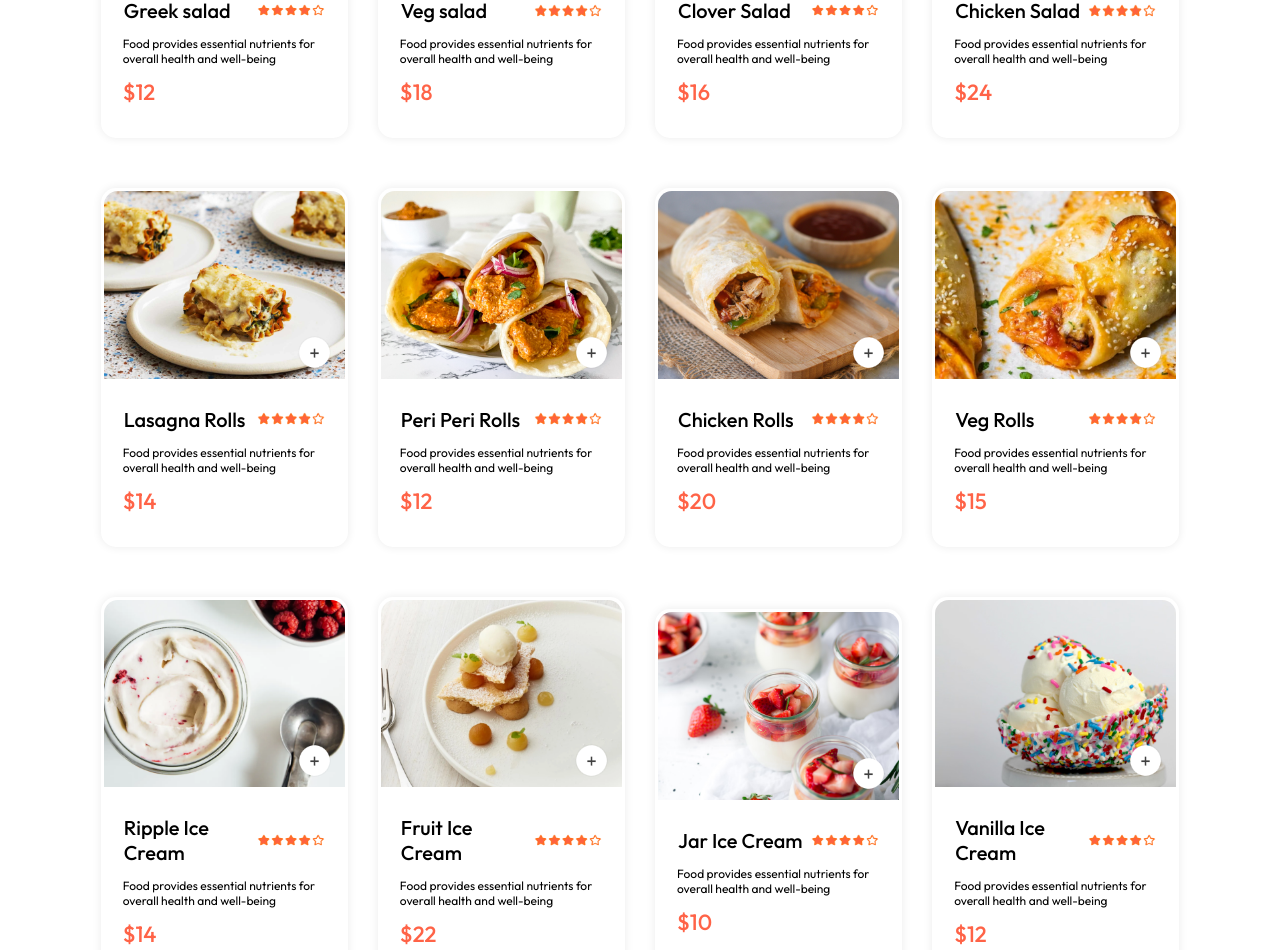
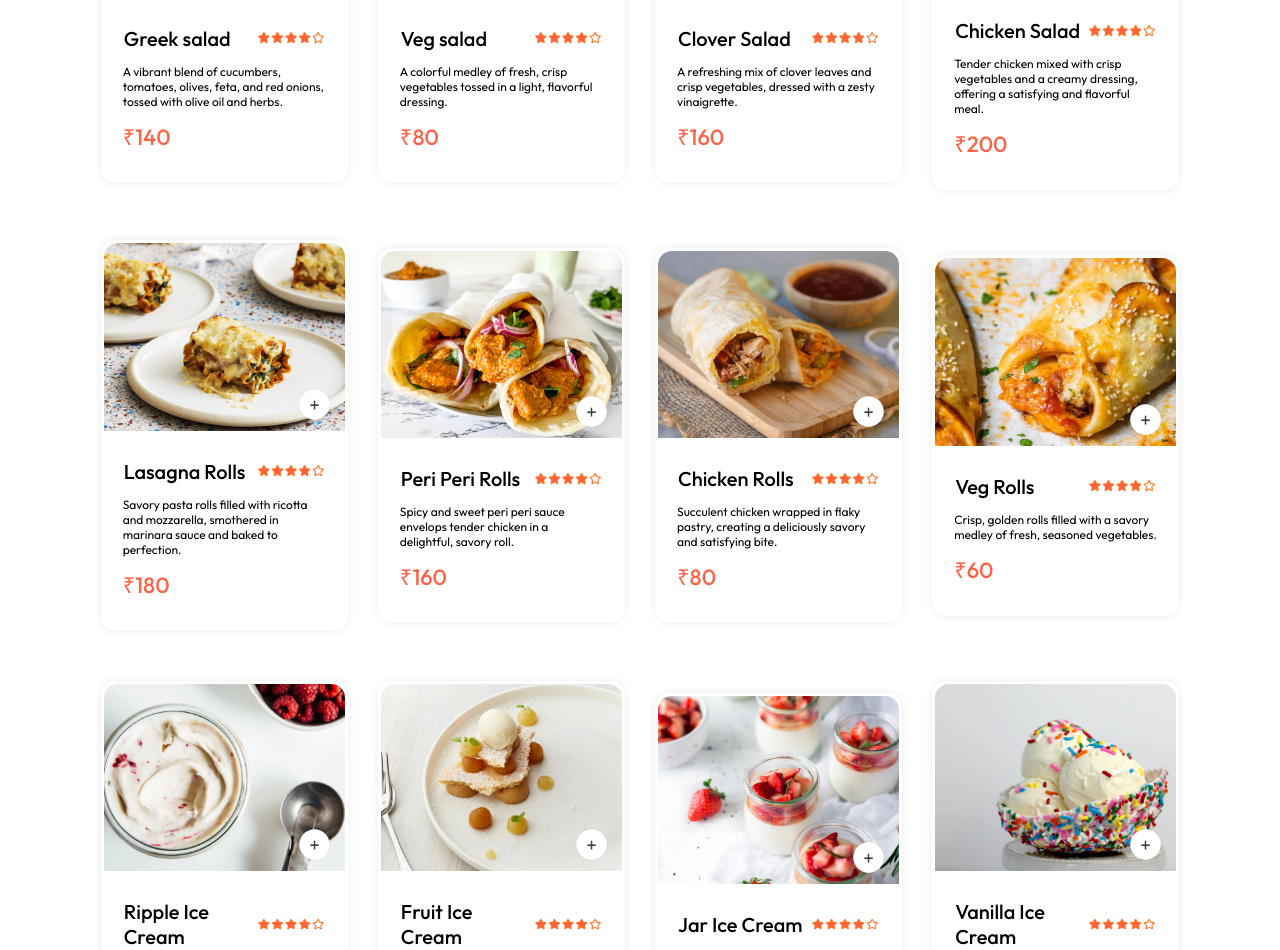
Before and after one commit to pratibha456/Food-Del-App, a React (Vite) app in the folder Frontend/: page / in a window 1280 px wide. Shown: the part 1262-2212 px from the top of the page. Built offline with nearby package versions, Linux system fonts and the light colour scheme.

Commit message:
changed the food description, price etc.

```diff
--- a/Frontend/src/assets/assets.js
+++ b/Frontend/src/assets/assets.js
@@ -121,230 +121,230 @@ export const food_list = [
         _id: "1",
         name: "Greek salad",
         image: food_1,
-        price: 12,
-        description: "Food provides essential nutrients for overall health and well-being",
+        price: 140,
+        description: "A vibrant blend of cucumbers, tomatoes, olives, feta, and red onions, tossed with olive oil and herbs.",
         category: "Salad"
     },
     {
         _id: "2",
         name: "Veg salad",
         image: food_2,
-        price: 18,
-        description: "Food provides essential nutrients for overall health and well-being",
+        price: 80,
+        description: "A colorful medley of fresh, crisp vegetables tossed in a light, flavorful dressing.",
         category: "Salad"
     }, {
         _id: "3",
         name: "Clover Salad",
         image: food_3,
-        price: 16,
-        description: "Food provides essential nutrients for overall health and well-being",
+        price: 160,
+        description: "A refreshing mix of clover leaves and crisp vegetables, dressed with a zesty vinaigrette.",
         category: "Salad"
     }, {
         _id: "4",
         name: "Chicken Salad",
         image: food_4,
-        price: 24,
-        description: "Food provides essential nutrients for overall health and well-being",
+        price: 200,
+        description: "Tender chicken mixed with crisp vegetables and a creamy dressing, offering a satisfying and flavorful meal.",
         category: "Salad"
     }, {
         _id: "5",
         name: "Lasagna Rolls",
         image: food_5,
-        price: 14,
-        description: "Food provides essential nutrients for overall health and well-being",
+        price: 180,
+        description: "Savory pasta rolls filled with ricotta and mozzarella, smothered in marinara sauce and baked to perfection.",
         category: "Rolls"
     }, {
         _id: "6",
         name: "Peri Peri Rolls",
         image: food_6,
-        price: 12,
-        description: "Food provides essential nutrients for overall health and well-being",
+        price: 160,
+        description: "Spicy and sweet peri peri sauce envelops tender chicken in a delightful, savory roll.",
         category: "Rolls"
     }, {
         _id: "7",
         name: "Chicken Rolls",
         image: food_7,
-        price: 20,
-        description: "Food provides essential nutrients for overall health and well-being",
+        price: 80,
+        description: "Succulent chicken wrapped in flaky pastry, creating a deliciously savory and satisfying bite.",
         category: "Rolls"
     }, {
         _id: "8",
         name: "Veg Rolls",
         image: food_8,
-        price: 15,
-        description: "Food provides essential nutrients for overall health and well-being",
+        price: 60,
+        description: "Crisp, golden rolls filled with a savory medley of fresh, seasoned vegetables.",
         category: "Rolls"
     }, {
         _id: "9",
         name: "Ripple Ice Cream",
         image: food_9,
-        price: 14,
-        description: "Food provides essential nutrients for overall health and well-being",
+        price: 140,
+        description: "Creamy, indulgent ice cream with delightful swirls of rich, flavorful ribbons throughout.",
         category: "Deserts"
     }, {
         _id: "10",
         name: "Fruit Ice Cream",
         image: food_10,
-        price: 22,
-        description: "Food provides essential nutrients for overall health and well-being",
+        price: 220,
+        description: "FA refreshing treat featuring smooth, creamy ice cream bursting with vibrant, fruity flavors.",
         category: "Deserts"
     }, {
         _id: "11",
         name: "Jar Ice Cream",
         image: food_11,
-        price: 10,
-        description: "Food provides essential nutrients for overall health and well-being",
+        price: 160,
+        description: "Decadent ice cream layers in a jar, offering a delightful blend of rich flavors and textures in every spoonful.",
         category: "Deserts"
     }, {
         _id: "12",
         name: "Vanilla Ice Cream",
         image: food_12,
-        price: 12,
-        description: "Food provides essential nutrients for overall health and well-being",
+        price: 190,
+        description: "Classic, creamy vanilla ice cream with a rich, smooth flavor that’s simply irresistible.",
         category: "Deserts"
     },
     {
         _id: "13",
         name: "Chicken Sandwich",
         image: food_13,
-        price: 12,
-        description: "Food provides essential nutrients for overall health and well-being",
+        price: 220,
+        description: "Tender, seasoned chicken nestled in a soft, toasted bun with crisp toppings for a satisfying bite.",
         category: "Sandwich"
     },
     {
         _id: "14",
         name: "Vegan Sandwich",
         image: food_14,
-        price: 18,
-        description: "Food provides essential nutrients for overall health and well-being",
+        price: 180,
+        description: "A flavorful, wholesome blend of fresh veggies and plant-based ingredients, stacked between hearty, toasted bread.",
         category: "Sandwich"
     }, {
         _id: "15",
         name: "Grilled Sandwich",
         image: food_15,
-        price: 16,
-        description: "Food provides essential nutrients for overall health and well-being",
+        price: 160,
+        description: "Warm, crispy bread enveloping melted cheese and savory fillings, grilled to golden perfection.",
         category: "Sandwich"
     }, {
         _id: "16",
         name: "Bread Sandwich",
         image: food_16,
-        price: 24,
-        description: "Food provides essential nutrients for overall health and well-being",
+        price: 120,
+        description: "Simple yet satisfying, with fresh, flavorful fillings nestled between soft, sliced bread.",
         category: "Sandwich"
     }, {
         _id: "17",
         name: "Cup Cake",
         image: food_17,
-        price: 14,
-        description: "Food provides essential nutrients for overall health and well-being",
+        price: 90,
+        description: "Delicately baked and frosted, this charming cupcake offers a burst of sweetness in every bite.",
         category: "Cake"
     }, {
         _id: "18",
         name: "Vegan Cake",
         image: food_18,
-        price: 12,
-        description: "Food provides essential nutrients for overall health and well-being",
+        price: 70,
+        description: "A moist, deliciously sweet cake made with plant-based ingredients, perfect for a guilt-free indulgence.",
         category: "Cake"
     }, {
         _id: "19",
         name: "Butterscotch Cake",
         image: food_19,
-        price: 20,
-        description: "Food provides essential nutrients for overall health and well-being",
+        price: 200,
+        description: "A rich, buttery cake drizzled with luscious butterscotch sauce for a delightful, melt-in-your-mouth experience.",
         category: "Cake"
     }, {
         _id: "20",
         name: "Sliced Cake",
         image: food_20,
-        price: 15,
-        description: "Food provides essential nutrients for overall health and well-being",
+        price: 150,
+        description: "Perfectly sliced, this cake offers a moist, delectable treat with every bite, ideal for sharing.",
         category: "Cake"
     }, {
         _id: "21",
         name: "Garlic Mushroom ",
         image: food_21,
-        price: 14,
-        description: "Food provides essential nutrients for overall health and well-being",
+        price: 300,
+        description: "Savory garlic-infused mushrooms sautéed to perfection, offering a rich, aromatic delight in every bite.",
         category: "Pure Veg"
     }, {
         _id: "22",
         name: "Fried Cauliflower",
         image: food_22,
-        price: 22,
-        description: "Food provides essential nutrients for overall health and well-being",
+        price: 220,
+        description: "Crispy, golden-brown cauliflower bites seasoned to perfection for a deliciously crunchy and flavorful treat.",
         category: "Pure Veg"
     }, {
         _id: "23",
         name: "Mix Veg Pulao",
         image: food_23,
-        price: 10,
-        description: "Food provides essential nutrients for overall health and well-being",
+        price: 180,
+        description: "A fragrant, colorful rice dish brimming with a medley of tender vegetables and aromatic spices.",
         category: "Pure Veg"
     }, {
         _id: "24",
         name: "Rice Zucchini",
         image: food_24,
-        price: 12,
-        description: "Food provides essential nutrients for overall health and well-being",
+        price: 210,
+        description: "A light and flavorful dish of tender rice paired with crisp, sautéed zucchini and a hint of seasoning.",
         category: "Pure Veg"
     },
     {
         _id: "25",
         name: "Cheese Pasta",
         image: food_25,
-        price: 12,
-        description: "Food provides essential nutrients for overall health and well-being",
+        price: 230,
+        description: "Rich, creamy pasta swirled in velvety cheese sauce.",
         category: "Pasta"
     },
     {
         _id: "26",
         name: "Tomato Pasta",
         image: food_26,
-        price: 18,
-        description: "Food provides essential nutrients for overall health and well-being",
+        price: 180,
+        description: "Bright, tangy pasta tossed in a zesty tomato sauce.",
         category: "Pasta"
     }, {
         _id: "27",
         name: "Creamy Pasta",
         image: food_27,
-        price: 16,
-        description: "Food provides essential nutrients for overall health and well-being",
+        price: 160,
+        description: "Silky, smooth pasta enveloped in luscious cream sauce.",
         category: "Pasta"
     }, {
         _id: "28",
         name: "Chicken Pasta",
         image: food_28,
-        price: 24,
-        description: "Food provides essential nutrients for overall health and well-being",
+        price: 200,
+        description: "Tender chicken meets savory pasta in a flavorful embrace.",
         category: "Pasta"
     }, {
         _id: "29",
         name: "Buttter Noodles",
         image: food_29,
-        price: 14,
-        description: "Food provides essential nutrients for overall health and well-being",
+        price: 160,
+        description: "Golden noodles bathed in rich, melted butter.",
         category: "Noodles"
     }, {
         _id: "30",
         name: "Veg Noodles",
         image: food_30,
-        price: 12,
-        description: "Food provides essential nutrients for overall health and well-being",
+        price: 120,
+        description: "Colorful veggies tossed with flavorful noodles in a savory blend.",
         category: "Noodles"
     }, {
         _id: "31",
         name: "Somen Noodles",
         image: food_31,
-        price: 20,
-        description: "Food provides essential nutrients for overall health and well-being",
+        price: 130,
+        description: "Delicate, silky noodles in a light, refreshing broth.",
         category: "Noodles"
     }, {
         _id: "32",
         name: "Cooked Noodles",
         image: food_32,
-        price: 15,
-        description: "Food provides essential nutrients for overall health and well-being",
+        price: 150,
+        description: "Tender noodles cooked to perfection in every bite.",
         category: "Noodles"
     }
 ]
--- a/Frontend/src/components/ExploreMenu/ExploreMenu.jsx
+++ b/Frontend/src/components/ExploreMenu/ExploreMenu.jsx
@@ -5,11 +5,9 @@ import { menu_list } from "../../assets/assets";
 const ExploreMenu = ({ category, setCategory }) => {
   return (
     <div className="explore-menu" id="explore-menu">
-      <h1>Explore our menu</h1>
+      <h1>Explore Our Menu</h1>
       <p className="explore-menu-text">
-        Choose from a diverse menu featuring a delectable array of dishes. Our
-        mission is to satisfy your cravings and elevate your dining experience,
-        one delicious meal at a time.
+      Explore our diverse menu at Foody Moody, featuring a tantalizing array of dishes crafted from the freshest ingredients. From comforting classics to innovative creations, each bite promises to delight your senses and satisfy your cravings.
       </p>
       <div className="explore-menu-list">
         {menu_list.map((item, index) => {
--- a/Frontend/src/components/FoodItem/FoodItem.jsx
+++ b/Frontend/src/components/FoodItem/FoodItem.jsx
@@ -39,7 +39,7 @@ const FoodItem = ({ id, name, price, description, image }) => {
           <img src={assets.rating_starts} alt="" />
         </div>
         <p className="food-item-desc">{description}</p>
-        <p className="food-item-price">${price}</p>
+        <p className="food-item-price">₹{price}</p>
       </div>
     </div>
   );
--- a/Frontend/src/components/Footer/Footer.jsx
+++ b/Frontend/src/components/Footer/Footer.jsx
@@ -10,10 +10,7 @@ const Footer = () => {
           <p className="iconn">FoodY MoodY!!</p>
           {/* <img src={assets.logo} alt="" /> */}
           <p>
-            Lorem ipsum, dolor sit amet consectetur adipisicing elit. Possimus
-            reprehenderit dolores blanditiis, quidem quam odio magni molestiae
-            sequi esse explicabo error quae vero aliquid harum culpa animi
-            laudantium excepturi porro.
+          Experience the perfect blend of taste and creativity at Foody Moody, where every meal is a mood-lifting delight.
           </p>
           <div className="footer-social-icons">
             <img src={assets.facebook_icon} alt="" />
--- a/Frontend/src/components/Header/Header.jsx
+++ b/Frontend/src/components/Header/Header.jsx
@@ -5,7 +5,8 @@ const Header = () => {
     return <div className="header">
         <div className="header-contents">
             <h2>Order your favourite food here</h2>
-            <p>Choose from a diverse menu featuring a delectable array of dishes. Our menu is to  satisfy your cravings and elevate your dining experience, one delicious meal at a time.</p>
+            <p>"Welcome to Foody Moody, where culinary passion meets comfort food. Dive into a delightful dining experience filled with vibrant flavors and creative dishes that celebrate the joy of eating together."</p>
+
             <button>View Menu</button>
       </div>
   </div>;
```
Also changed, not shown: Frontend/src/Pages/Cart/Cart.jsx (+5 -5 lines).
